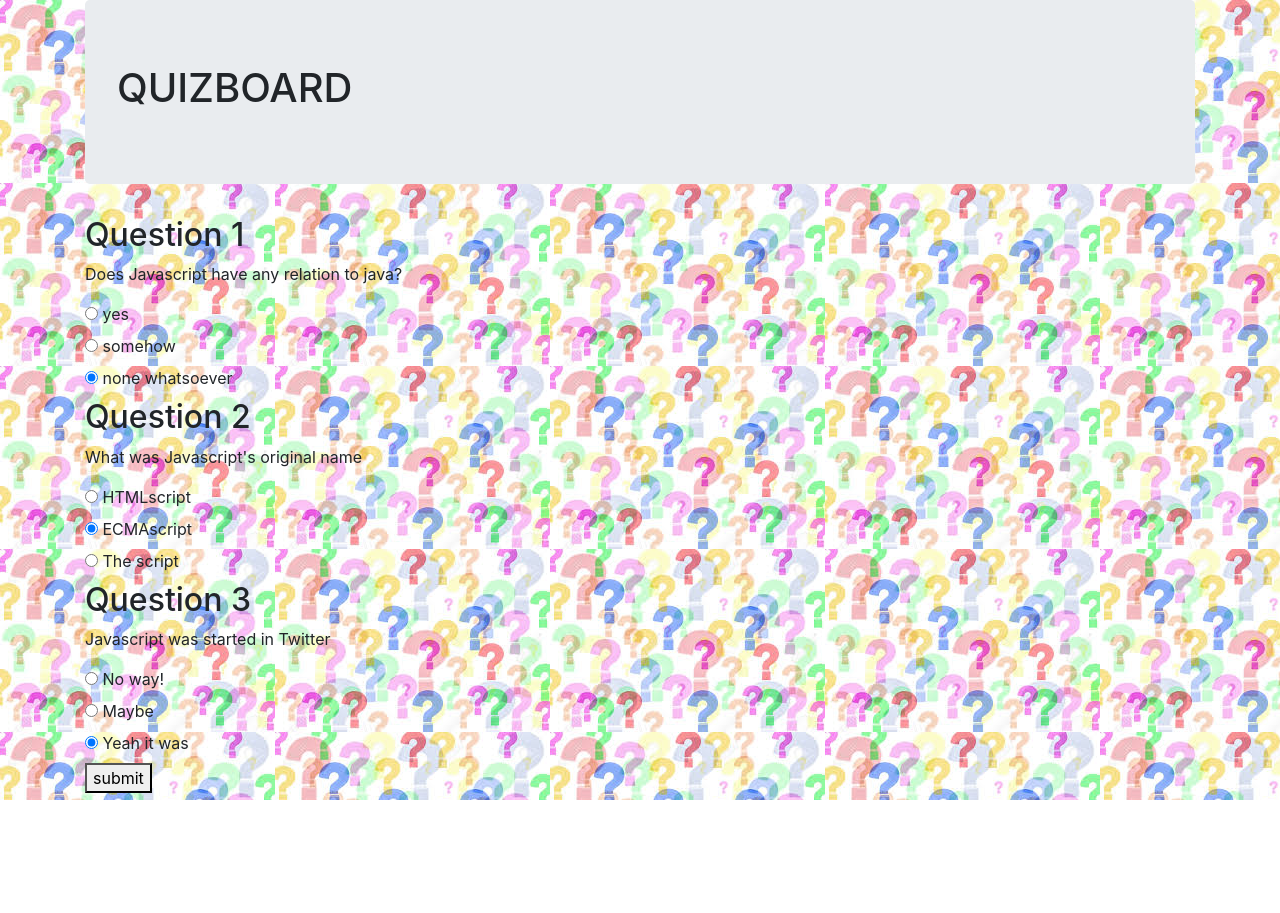
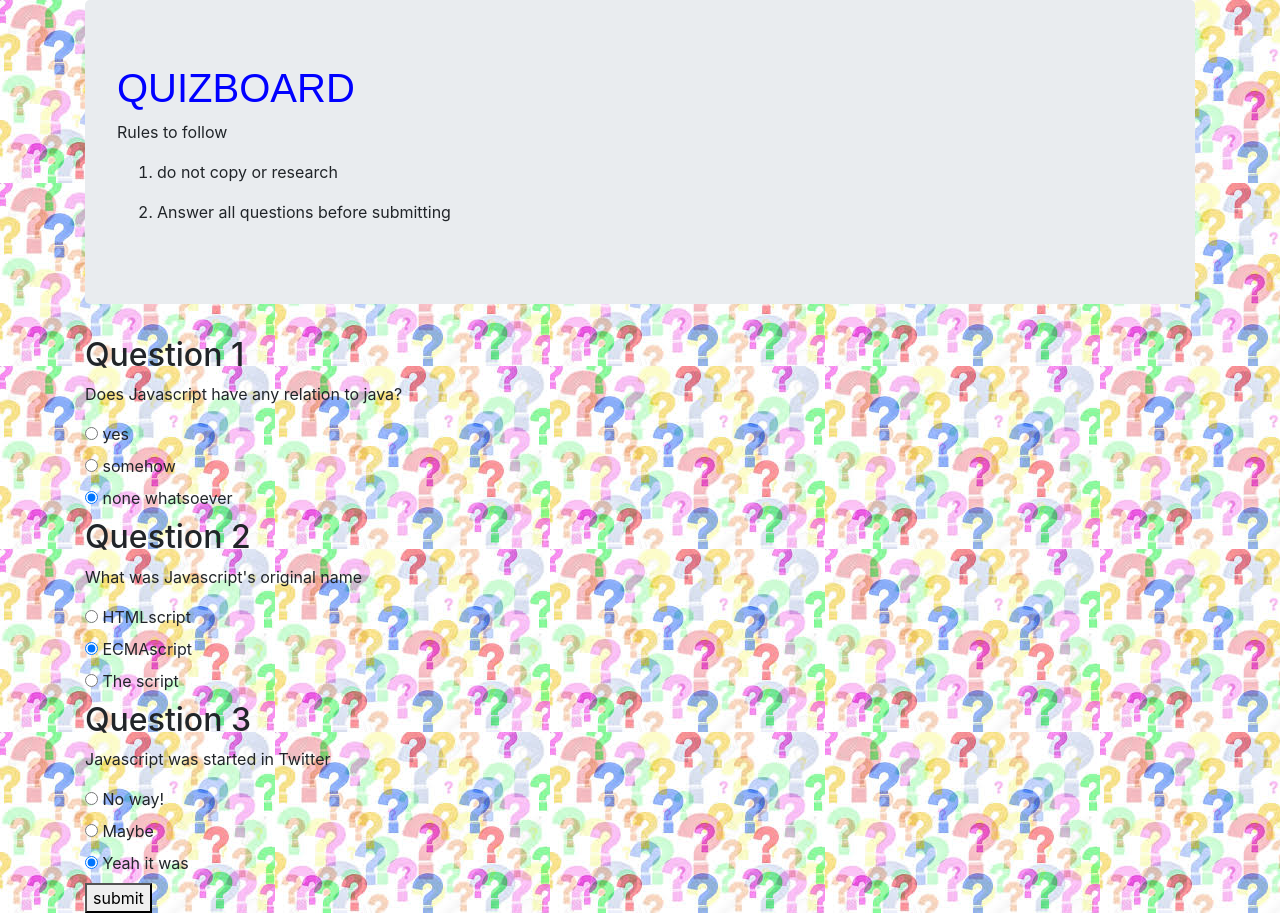
Before and after one commit to Muriithijoe/Quizboard, a plain HTML site: page index.html in a window 1280 px wide. Before the commit the page ends 800 px from the top, so only its background shows below. Drawn offline with nearby package versions, Linux system fonts and the light colour scheme.

Commit message:
add readme file

```diff
--- a/css/style.css
+++ b/css/style.css
@@ -1,3 +1,7 @@
 body{
   background-image: url(../img/question.jpeg);
 }
+h1{
+  font-family: sans-serif;
+  color: blue;
+}
--- a/index.html
+++ b/index.html
@@ -12,6 +12,11 @@
     <div class="container">
       <div class="jumbotron">
         <h1>QUIZBOARD</h1>
+        <p>Rules to follow</p>
+           <ol>
+             <li>do not copy or research</p>
+             <li>Answer all questions before submitting</li>
+           </ol>
       </div>
      <form id="options">
       <div class="panel panel-danger">
```
Also changed, not shown: 1 other file.
